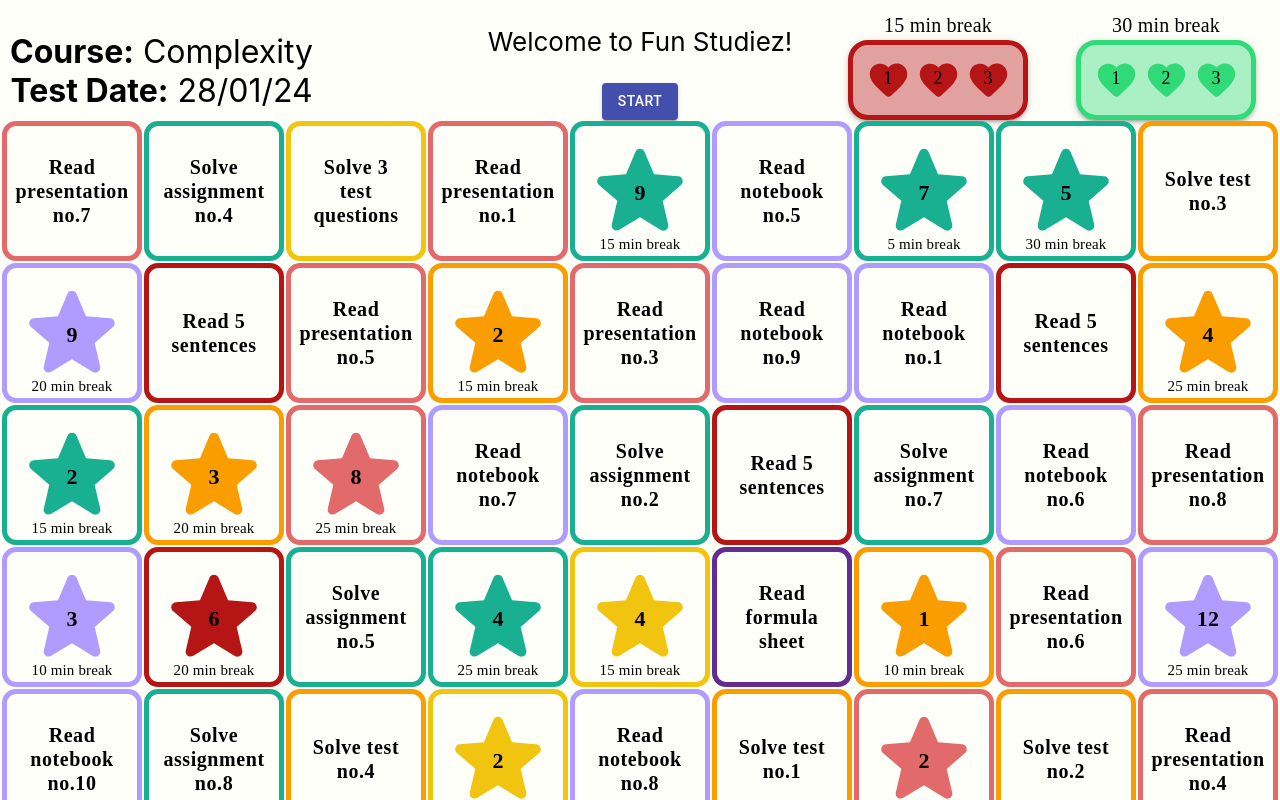
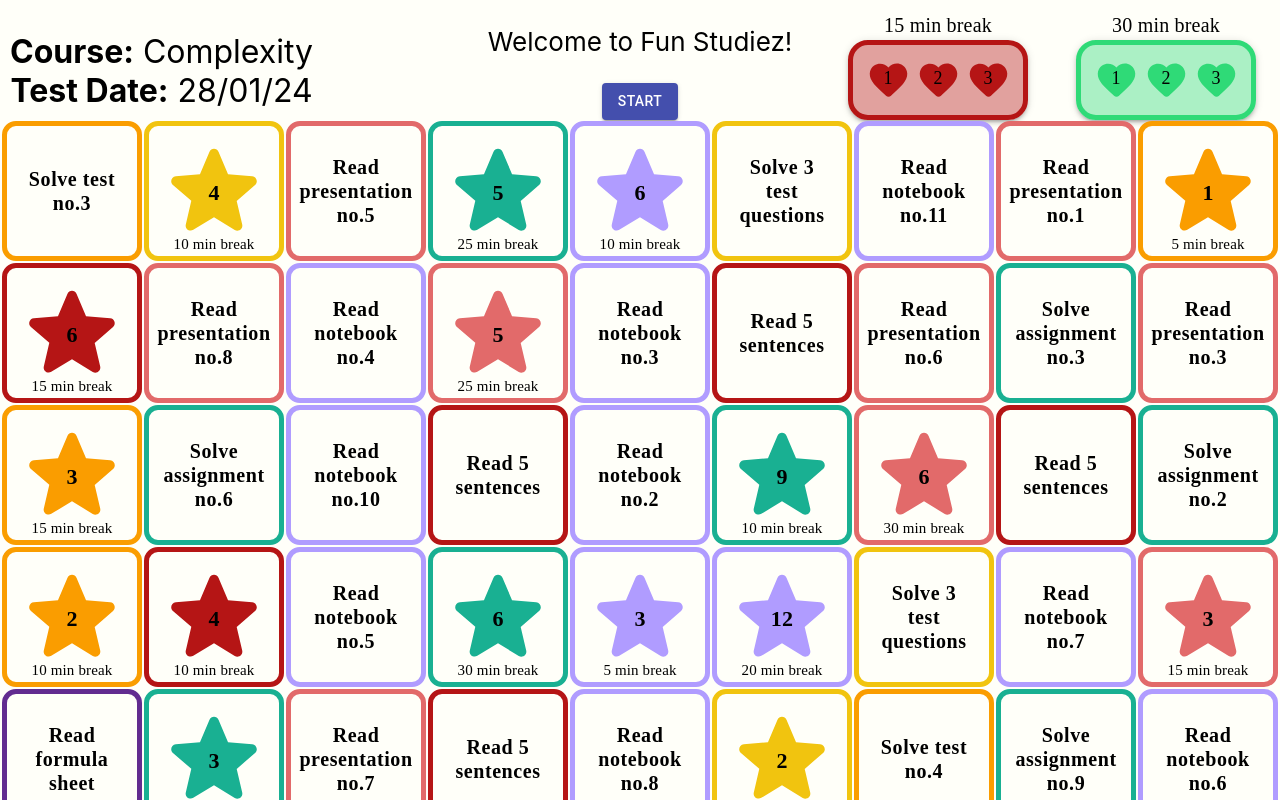
Before and after one commit to amit-erlich/FunStudiez, a React (Create React App) app: page / in a window 1280 px wide. Shown: the top 800 px of the page. Built offline with nearby package versions, Linux system fonts and the light colour scheme.

Commit message:
counting colored squares

```diff
--- a/src/App.js
+++ b/src/App.js
@@ -1,5 +1,5 @@
 import './App.css';
-import React, { useState } from 'react';
+import React, { useState, useEffect } from 'react';
 import { useTheme } from '@mui/material/styles';
 import { Button, Typography, Paper, Grid } from '@mui/material';
 import HeartsBar from './components/HeartsBar';
@@ -8,18 +8,19 @@
 import TimerPopup from './components/TimerPopup';
 import SquaresPanel from './components/SquaresPanel';
 
-const handleClick = () => {
-  alert('clicked! Lets start');
-}
-
 function App() {
   const theme = useTheme();
   const [timerTime, setTimerTime] = useState(0);
   const [timerButtonColor, setTimerButtonColor] = useState(theme.palette.black);
   const [showTimerPopup, setShowTimerPopup] = useState(false);
   const [showTimerEndPopup, setShowTimerEndPopup] = useState(false);
+  const [squareNumber, setSquareNumber] = useState(1);
   const courseName = 'Complexity';
   const tastDate = '28/01/24';
+
+  const handleClick = () => {
+    alert(`clicked! Lets start ${squareNumber}`);
+  }
 
   const setTimerPopup = (time, color) => {
     setTimerTime(time);
@@ -36,6 +37,30 @@
     setShowTimerPopup(false);
     setShowTimerEndPopup(true);
   };
+
+  const updateSquareNumber = (newSquareNumber) => {
+    setSquareNumber(newSquareNumber);
+  };
+
+  // const increaseOrDecreaseSquareNumber = (toDecrease) => {
+  //   const newNumber = squareNumber + (toDecrease ? -1 : 1)
+  //   setSquareNumber(newNumber);
+
+  //   if (squareNumber == 0) {
+  //     alert("done!");
+  //   }
+  // };
+
+  const increaseOrDecreaseSquareNumber = (toIncrease) => {
+    setSquareNumber(prevSquareNumber => prevSquareNumber + (toIncrease ? 1 : -1));
+  };
+
+  useEffect(() => {
+    // Perform actions that depend on the updated state
+    if (squareNumber === 0) {
+      alert("done!");
+    }
+  }, [squareNumber]);
 
   return (
     <div className="App">
@@ -59,7 +84,7 @@
         <Button variant='contained' style={{ backgroundColor: theme.palette.darkBlue }} onClick={handleClick}>
           start
         </Button>
-        <SquaresPanel onClickStarSquare={handleStarSquareClicked} />
+        <SquaresPanel updateSquareNumber={updateSquareNumber} onClickSquare={increaseOrDecreaseSquareNumber} onClickStarSquare={handleStarSquareClicked} />
       </header>
     </div>
   );
--- a/src/components/Heart.js
+++ b/src/components/Heart.js
@@ -4,7 +4,7 @@
 import HeartIcon from '@mui/icons-material/FavoriteRounded';
 import BrokenHeartIcon from '@mui/icons-material/HeartBrokenRounded';
 
-const CustomButton = styled(IconButton)(({ theme, borderColor, bgColor }) => ({
+const CustomButton = styled(IconButton)(({ borderColor }) => ({
   width: '50px',
   height: '50px',
   fontSize: '22px',
@@ -47,7 +47,6 @@
     <CustomButton
       variant="outlined"
       borderColor={borderColor}
-      bgColor={bgColor}
       onClick={handleButtonClick}
     >
         {!clicked && <HeartIcon style={{ color: borderColor, fontSize: '45px' }} />}
--- a/src/components/Square.js
+++ b/src/components/Square.js
@@ -3,7 +3,7 @@
 import { Button, Typography } from '@mui/material';
 import StarIcon from '@mui/icons-material/StarRounded'; //StarRateRounded
 
-const CustomButton = styled(Button)(({ theme, borderColor, bgColor }) => ({
+const CustomButton = styled(Button)(({ borderColor, bgColor }) => ({
   width: '140px',
   height: '140px',
   margin: '1px',
@@ -33,12 +33,14 @@
     text,
     number,
     breakTime,
+    onClick,
     onStarClick
 }) => {
   const [clicked, setClicked] = useState(false);
 
   const handleButtonClick = () => {
     setClicked(!clicked);
+    onClick(clicked);
     if (isStar && !clicked) {
       onStarClick(breakTime, color);
     }
--- a/src/components/SquaresPanel.js
+++ b/src/components/SquaresPanel.js
@@ -11,16 +11,13 @@
   return array;
 };
 
-const SquaresPanel = ({ onClickStarSquare }) => {
-    console.log('---SquaresPanel rendered');
+const SquaresPanel = ({ updateSquareNumber, onClickSquare, onClickStarSquare }) => {
   const theme = useTheme();
   const [shuffledTaskSquares, setShuffledTaskSquares] = useState([]);
-  const [isShuffled, setisShuffled] = useState(false);
   const taskSquares = [];
   const breakTimes = ['5', '10', '15', '20', '25', '30', '40'];
 
   useEffect(() => {
-    console.log('Effect is running');
     const initSquares = () => {
       fillTaskSquares(taskSquares, 8, 'R', 'task1');
       fillTaskSquares(taskSquares, 12, 'R', 'task2');
@@ -34,13 +31,10 @@
       theme['additionalTask']['task2']['text'] = 'Read formula sheet';
       fillTaskSquares(taskSquares, 1, 'O', 'task2');
 
+      updateSquareNumber(taskSquares.length);
+
       const shuffledSquares = shuffleArray([...taskSquares]);
-      if (!isShuffled) {
-        console.log('Shuffle');
-        setShuffledTaskSquares(shuffledSquares);
-        setisShuffled(true);
-      }
-
+      setShuffledTaskSquares(shuffledSquares);
     };
 
     initSquares();
@@ -50,7 +44,7 @@
     const isSolveTask3 = (taskType === 'S' && taskNumber === 'task3');
 
     for (let i = 1; i <= squareNumber; i++) {
-      array.push(<TaskSquare key={`${taskType}${taskNumber}${i}`} taskType={taskType} taskNumber={taskNumber} number={isSolveTask3 ? questionNum : i} />);
+      array.push(<TaskSquare key={`${taskType}${taskNumber}${i}`} taskType={taskType} taskNumber={taskNumber} number={isSolveTask3 ? questionNum : i} onClick={onClickSquare} />);
     }
 
     const typy = taskType === 'R' ? 'readingTask' : (taskType === 'S' ? 'solvingTask' : 'additionalTask');
@@ -62,7 +56,7 @@
 
   const fillStarSquares = (array, squareNumber, color, starGap) => {
     for (let i = 1; i <= squareNumber; i++) {
-      array.push(<StarSquare key={`${color}${i}`} color={color} number={starGap * i} breakTime={breakTimes[i % breakTimes.length]} onClick={onClickStarSquare} />);
+      array.push(<StarSquare key={`${color}${i}`} color={color} number={starGap * i} breakTime={breakTimes[(i - 1) % breakTimes.length]} onClick={onClickSquare} onStarClick={onClickStarSquare} />);
     }
   };
 
--- a/src/components/StarSquare.js
+++ b/src/components/StarSquare.js
@@ -5,11 +5,12 @@
     color,
     number,
     breakTime,
-    onClick
+    onClick,
+    onStarClick
 }) => {
 
   return (
-    <Square color={color} isStar={true} number={number} breakTime={breakTime} onStarClick={onClick} />
+    <Square color={color} isStar={true} number={number} breakTime={breakTime} onClick={onClick} onStarClick={onStarClick} />
   );
 };
 
--- a/src/components/TaskSquare.js
+++ b/src/components/TaskSquare.js
@@ -6,6 +6,7 @@
     taskType,
     taskNumber,
     number,
+    onClick
 }) => {
     const typy = taskType === 'R' ? 'readingTask' : (taskType === 'S' ? 'solvingTask' : 'additionalTask');
     const { text, color } = theme[typy][taskNumber];
@@ -19,7 +20,7 @@
                     `Solve ${text} no.${number}`)));
 
   return (
-    <Square color={theme.palette[color]} text={squareText} />
+    <Square color={theme.palette[color]} text={squareText} onClick={onClick} />
   );
 };
 
--- a/src/theme.js
+++ b/src/theme.js
@@ -20,7 +20,7 @@
         task1: {
             text: 'presentation',
             color: 'pink',
-            starGap: 2
+            starGap: 1
         },
         task2: {
             text: 'notebook',
```
